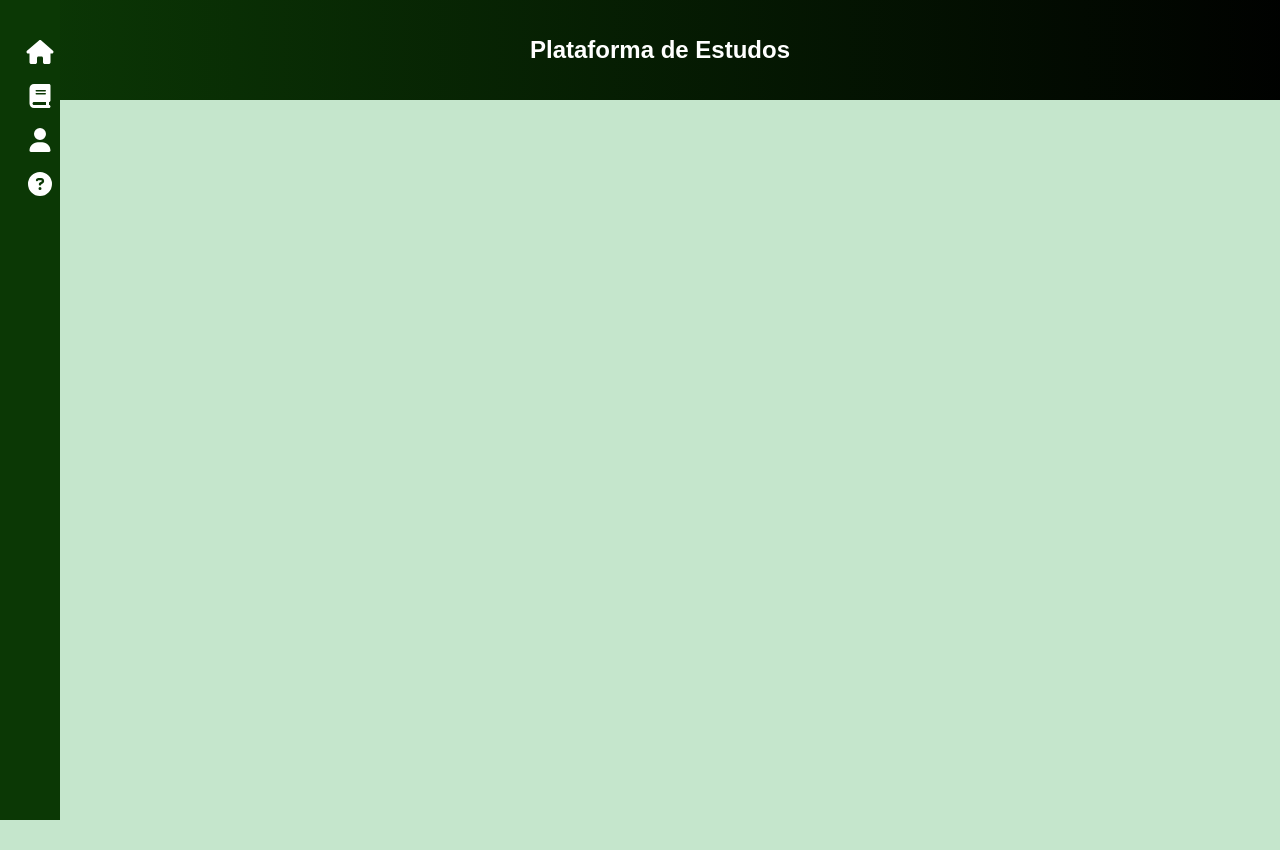
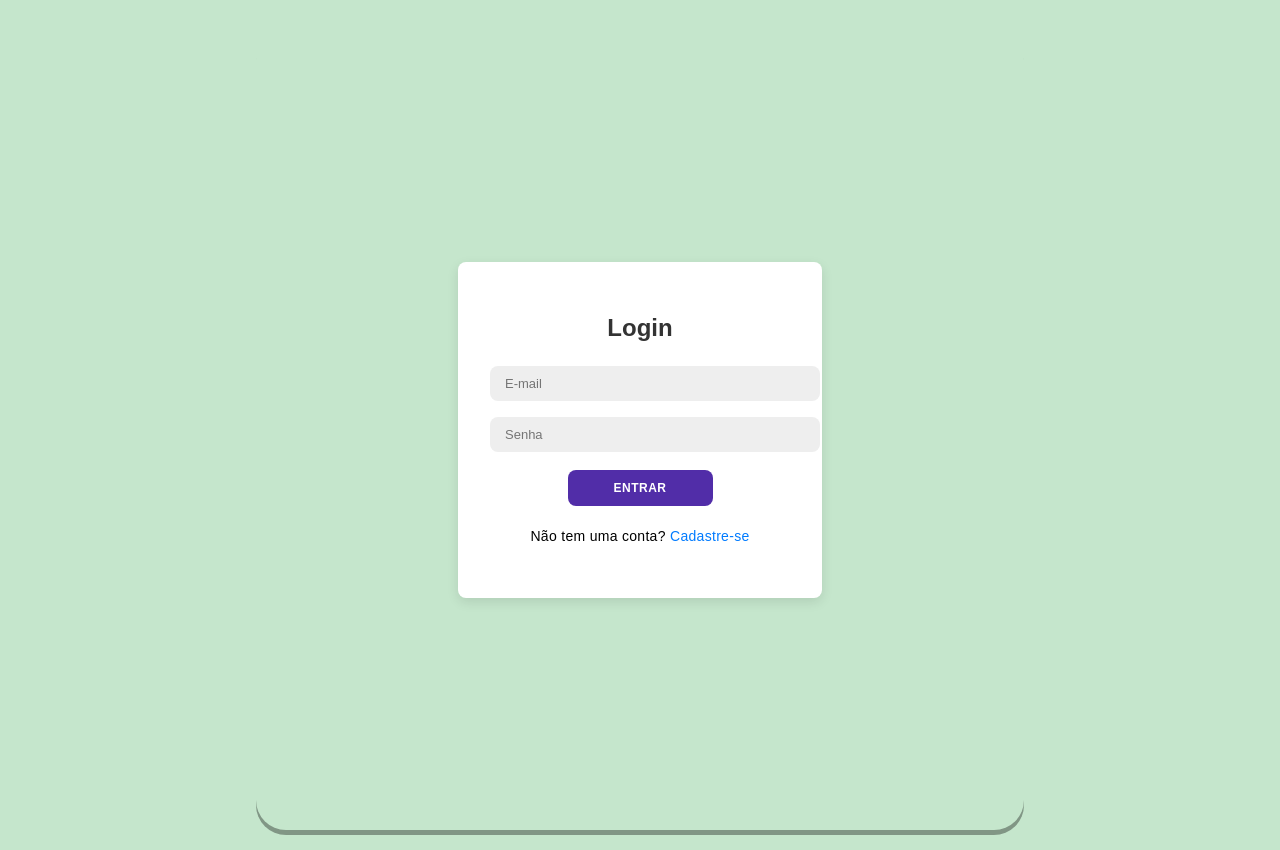
Before and after one commit to SinhoSZ/Studies, a React (Create React App) app: page /login in a window 1280 px wide. Before the commit the page ends 800 px from the top, so only its background shows below. Built offline with nearby package versions, Linux system fonts and the light colour scheme.

Commit message:
[WIP] register: add register page

```diff
--- a/src/App.js
+++ b/src/App.js
@@ -1,52 +1,65 @@
 import React from 'react';
-import { BrowserRouter as Router, Routes, Route } from 'react-router-dom';
+import { BrowserRouter as Router, Routes, Route, useLocation } from 'react-router-dom';
 import Home from './pages/Home';
 import Cursos from './pages/Cursos';
 import Perfil from './pages/Perfil';
 import Quiz from './pages/Quiz';
-import QuizPage from './components/QuizPage'; // Importando o QuizPage
+import QuizPage from './components/QuizPage';
 import Sidebar from './components/Sidebar';
 import Header from './components/Header';
-import PortugueseLessonContent from './components/PortugueseLessonContent'; // Conteúdo de Português
-import AdminLawLessonContent from './components/AdminLawLessonContent'; // Conteúdo de Direito Administrativo
-import ConstLawLessonContent from './components/ConstLawLessonContent'; // Conteúdo de Direito Constitucional
-import PenalLawLessonContent from './components/PenalLawLessonContent'; // Conteúdo de Direito Penal
-import MatLawLessonContent from './components/MatLawLessonContent'; // Conteúdo de Matemática e RLM
-import EstraLawLessonContent from './components/EstraLawLessonContent'; // Conteúdo de Direito Estravagante
-import './App.css'; // Estilos globais
-import './components/CourseList.css'; // Estilos para cursos
+import PortugueseLessonContent from './components/PortugueseLessonContent';
+import AdminLawLessonContent from './components/AdminLawLessonContent';
+import ConstLawLessonContent from './components/ConstLawLessonContent';
+import PenalLawLessonContent from './components/PenalLawLessonContent';
+import MatLawLessonContent from './components/MatLawLessonContent';
+import EstraLawLessonContent from './components/EstraLawLessonContent';
+import Login from './pages/Login';
+import Register from './pages/Register';
+import './App.css';
+import './components/CourseList.css';
 
-const App = () => {
+const AppContent = () => {
+  const location = useLocation(); // Obtém a rota atual
+
+  // Define quais páginas não terão Header e Sidebar
+  const noHeaderSidebarRoutes = ['/login', '/register'];
+
   return (
-    <Router>
     <div className="App">
-        <Header /> {/* Adicionando o Header */}
+      {/* Renderiza o Header e Sidebar apenas se não estiver nas rotas de login ou registro */}
+      {!noHeaderSidebarRoutes.includes(location.pathname) && (
+        <>
+          <Header />
           <Sidebar />
+        </>
+      )}
       <div className="content">
         <Routes>
           <Route path="/" element={<Home />} />
           <Route path="/cursos" element={<Cursos />} />
           <Route path="/perfil" element={<Perfil />} />
           <Route path="/quiz" element={<Quiz />} />
-            <Route path="/quiz/:id" element={<QuizPage />} /> {/* Rota para o QuizPage */}
+          <Route path="/quiz/:id" element={<QuizPage />} />
+          <Route path="/login" element={<Login />} />
+          <Route path="/Register" element={<Register />} />
 
-            {/* Rotas para o conteúdo de Português */}
+          {/* Rotas para conteúdos específicos */}
           <Route path="/course/1/lesson/:lessonId" element={<PortugueseLessonContent />} />
-            {/* Rotas para o conteúdo de Direito Administrativo */}
           <Route path="/course/2/lesson/:lessonId" element={<AdminLawLessonContent />} />
-            {/* Rotas para o conteúdo de Direito Constitucional */}
           <Route path="/course/3/lesson/:lessonId" element={<ConstLawLessonContent />} />
-            {/* Rotas para o conteúdo de Direito Penal */}
           <Route path="/course/4/lesson/:lessonId" element={<PenalLawLessonContent />} />
-            {/* Rotas para o conteúdo de Matemática e RLM */}
           <Route path="/course/5/lesson/:lessonId" element={<MatLawLessonContent />} />
-            {/*Rotas para o conteúdo de Lei estravagantes */}
           <Route path="/course/6/lesson/:lessonId" element={<EstraLawLessonContent />} />
         </Routes>
       </div>
     </div>
-    </Router>
   );
 };
 
+const App = () => (
+  <Router>
+    <AppContent />
+  </Router>
+);
+
 export default App;
--- /dev/null
+++ b/src/pages/Login.css
@@ -0,0 +1,67 @@
+/* Centraliza o formulário na tela */
+.login-container {
+    border-radius: 30px;
+    box-shadow: 0 5px rgba(0, 0, 0, 0.35);
+    position: relative;
+    overflow: hidden;
+    width: 768px;
+    max-width: 100%;
+    min-height: 480px;
+    display: flex;
+    justify-content: center;
+    align-items: center;
+    height: 100vh;
+  }
+
+  /* Estilo básico do formulário */
+  .login-form {
+    background-color: #fff;
+    padding: 2rem;
+    border-radius: 8px;
+    box-shadow: 0px 4px 12px rgba(0, 0, 0, 0.1);
+    text-align: center;
+    width: 300px;
+  }
+
+  .login-form h2 {
+    margin-bottom: 1rem;
+    font-size: 1.5rem;
+    color: #333;
+  }
+
+  .login-form input {
+    background-color: #eee;
+    border: none;
+    margin: 8px 0;
+    padding: 10px 15px;
+    font-size: 13px;
+    border-radius: 8px;
+    width: 100%;
+    outline: none;
+  }
+
+  .login-form button {
+    background-color: #512da8;
+    color: #fff;
+    font-size: 12px;
+    padding: 10px 45px;
+    border: 1px solid transparent;
+    border-radius: 8px;
+    font-weight: 600;
+    letter-spacing: 0.5px;
+    text-transform: uppercase;
+    margin-top: 10px;
+    cursor: pointer;
+}
+
+  .login-form p {
+    font-size: 14px;
+    line-height: 20px;
+    letter-spacing: 0.3px;
+    margin: 20px 0;
+  }
+
+  .login-form a {
+    color: #007bff;
+    text-decoration: none;
+  }
--- /dev/null
+++ b/src/pages/Login.js
@@ -0,0 +1,22 @@
+import React from 'react';
+import './Login.css';
+
+const Login = () => {
+  return (
+    <div className="login-container">
+      <div className="login-form">
+        <h2>Login</h2>
+        <form>
+          <input type="email" placeholder="E-mail" required />
+          <input type="password" placeholder="Senha" required />
+          <button type="submit">Entrar</button>
+        </form>
+        <p>
+          Não tem uma conta? <a href="/register">Cadastre-se</a>
+        </p>
+      </div>
+    </div>
+  );
+};
+
+export default Login;
--- /dev/null
+++ b/src/pages/Register.css
@@ -0,0 +1,79 @@
+/* Estilo para o contêiner principal */
+.register-container {
+    display: flex;
+    justify-content: center;
+    align-items: center;
+    height: 100vh;
+    background-color: linear-gradient(90deg, #0b3805, #000000); /* Degradê do verde para o preto Fundo claro */
+    font-family: Arial, sans-serif;
+}
+
+/* Estilo para o formulário */
+.register-form {
+    background-color: #ffffff; /* Fundo branco */
+    padding: 30px;
+    border-radius: 10px;
+    box-shadow: 0 4px 8px rgba(0, 0, 0, 0.2); /* Sombra */
+    width: 100%;
+    max-width: 400px;
+    text-align: center;
+}
+
+/* Título */
+.register-form h1 {
+    margin-bottom: 20px;
+    color: #333; /* Cor do título */
+}
+
+/* Inputs */
+.register-form input {
+    width: 100%;
+    padding: 10px;
+    margin-bottom: 15px;
+    border: 1px solid #ccc; /* Borda cinza clara */
+    border-radius: 5px;
+    font-size: 16px;
+}
+
+/* Mensagens de erro */
+.error-message {
+    color: red;
+    font-size: 14px;
+    margin: -10px 0 10px;
+    text-align: left;
+}
+
+/* Botão */
+.register-form button {
+    background-color: #512da8;
+    color: #ffffff; /* Texto branco */
+    padding: 10px;
+    width: 100%;
+    border: none;
+    border-radius: 5px;
+    font-size: 16px;
+    cursor: pointer;
+    transition: background-color 0.3s ease; /* Transição suave */
+}
+
+.register-form button:hover {
+    background-color: #35177d;
+}
+
+/* Mensagem de sucesso */
+.success-message {
+    color: #08a535;
+    font-size: 14px;
+    margin-top: 10px;
+}
+
+/* Responsividade */
+@media (max-width: 768px) {
+    .register-form {
+        padding: 20px;
+    }
+
+    .register-form h1 {
+        font-size: 1.5rem;
+    }
+}
--- /dev/null
+++ b/src/pages/Register.js
@@ -0,0 +1,109 @@
+import React, { useState } from "react";
+import './Register.css';
+
+const RegisterForm = () => {
+    const [formData, setFormData] = useState({
+        name: "",
+        email: "",
+        password: "",
+        confirmPassword: "",
+    });
+
+    const [errors, setErrors] = useState({});
+    const [successMessage, setSuccessMessage] = useState('');
+
+    const handleChange = (e) => {
+        setFormData({ ...formData, [e.target.name]: e.target.value });
+    };
+
+    const validate = () => {
+        const newErrors = {};
+        if (!formData.name) newErrors.name = "Nome é obrigatório";
+        if (!formData.email || !/\S+@\S+\.\S+/.test(formData.email)) {
+            newErrors.email = "E-mail inválido";
+        }
+        if (!formData.password || formData.password.length < 6) {
+            newErrors.password = "A senha deve ter pelo menos 6 caracteres";
+        }
+        if (formData.password !== formData.confirmPassword) {
+            newErrors.confirmPassword = "As senhas não coincidem";
+        }
+        return newErrors;
+    };
+
+    const handleSubmit = async (e) => {
+        e.preventDefault();
+        const validationErrors = validate();
+        if (Object.keys(validationErrors).length > 0) {
+            setErrors(validationErrors);
+        } else {
+            try {
+                const response = await fetch('http://localhost:5000/register', {
+                    method: 'POST',
+                    headers: {
+                        'Content-Type': 'application/json',
+                    },
+                    body: JSON.stringify(formData),
+                });
+                const data = await response.json();
+                if (response.ok) {
+                    setSuccessMessage('Registro realizado com sucesso!');
+                    setErrors({});
+                } else {
+                    console.error('Erro no registro:', data.message);
+                }
+            } catch (error) {
+                console.error('Erro na solicitação:', error);
+            }
+        }
+    };
+
+    return (
+        <div className="register-container">
+            <form className="register-form" onSubmit={handleSubmit}>
+                <h1>Registro</h1>
+                <input
+                    type="text"
+                    name="name"
+                    placeholder="Nome"
+                    value={formData.name}
+                    onChange={handleChange}
+                />
+                {errors.name && <p className="error-message">{errors.name}</p>}
+
+                <input
+                    type="email"
+                    name="email"
+                    placeholder="E-mail"
+                    value={formData.email}
+                    onChange={handleChange}
+                />
+                {errors.email && <p className="error-message">{errors.email}</p>}
+
+                <input
+                    type="password"
+                    name="password"
+                    placeholder="Senha"
+                    value={formData.password}
+                    onChange={handleChange}
+                />
+                {errors.password && <p className="error-message">{errors.password}</p>}
+
+                <input
+                    type="password"
+                    name="confirmPassword"
+                    placeholder="Confirme a senha"
+                    value={formData.confirmPassword}
+                    onChange={handleChange}
+                />
+                {errors.confirmPassword && <p className="error-message">{errors.confirmPassword}</p>}
+
+                <button type="submit">Registrar</button>
+
+                {successMessage && <p className="success-message">{successMessage}</p>}
+            </form>
+        </div>
+    );
+};
+
+export default RegisterForm;
```
Also changed, not shown: src/images/CRZ.png (added), src/pages/Home.js (line endings or trailing spaces). Lines whose indentation alone changed are shown as unchanged.
